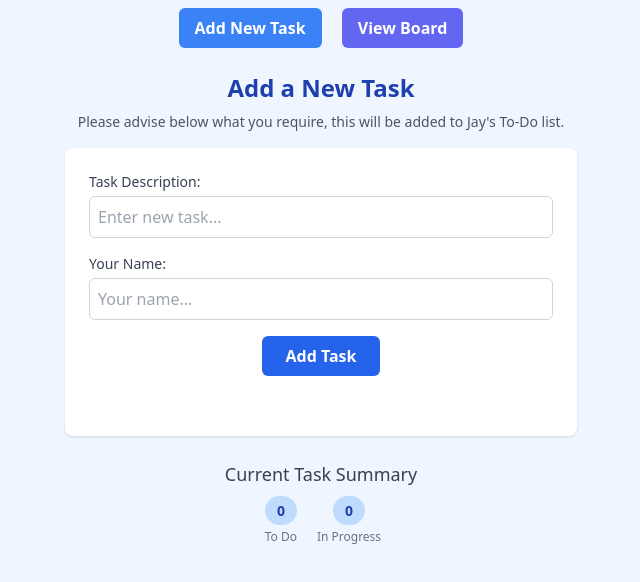
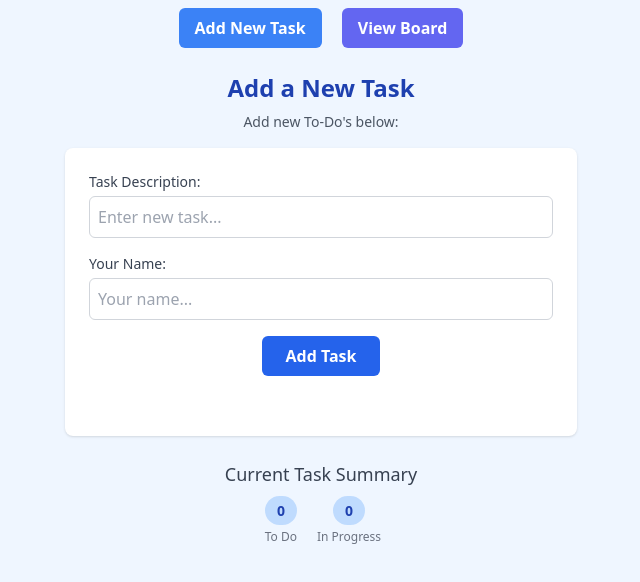
Before and after one commit to TechySenn/To-Do, a website: page index.html in a window 1280 px wide. Shown: the part 92-674 px from the top of the page, without its empty margins (319-959 px from the left). Drawn offline with nearby package versions, Linux system fonts and the light colour scheme; no server answers.

Commit message:
Update index.html

```diff
--- a/index.html
+++ b/index.html
@@ -94,7 +94,7 @@
 
         <div id="inputPage" class="">
             <h2 class="text-2xl font-semibold text-center text-blue-800 mb-2">Add a New Task</h2>
-            <p class="text-center text-sm text-gray-600 mb-4">Please advise below what you require, this will be added to Jay's To-Do list.</p>
+            <p class="text-center text-sm text-gray-600 mb-4">Add new To-Do's below:</p>
 
             <div class="p-6 bg-white rounded-lg shadow flex flex-col items-center space-y-4 max-w-lg mx-auto mb-6">
                 <div class="w-full">
```
